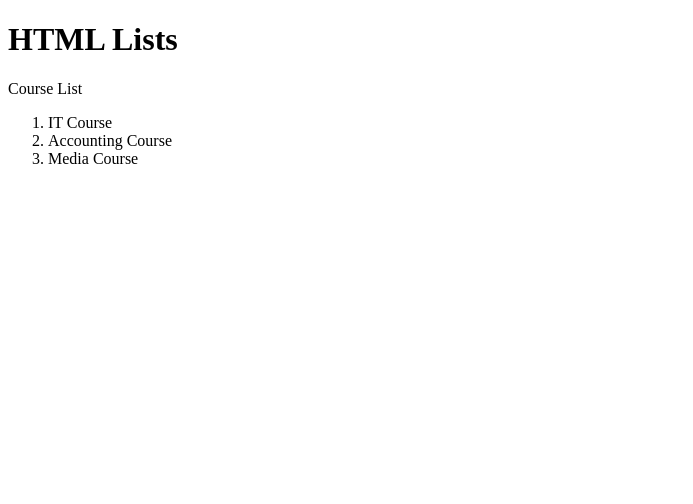
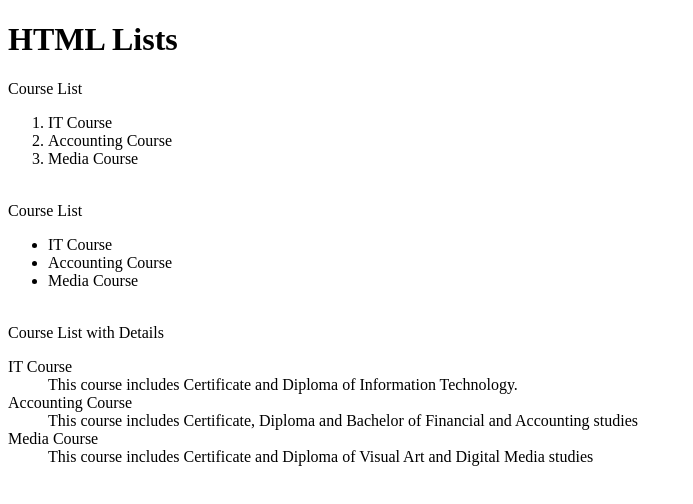
Before and after one commit to Snopel/MP-WEB505-506, a plain HTML site: page week1/part2/lists.html in a window 1280 px wide. Shown: the whole page, without its empty margins (0-693 px from the left). Drawn offline with Linux system fonts and the light colour scheme.

Commit message:
Finished up Lists and Image exercises

```diff
--- a/week1/part2/lists.html
+++ b/week1/part2/lists.html
@@ -11,7 +11,23 @@
 			<li>Accounting Course</li>
 			<li>Media Course</li>
 		</ol>
-
+		<br/>
+		Course List
+		<ul> <!-- Unordered List -->
+			<li>IT Course</li> <!-- List elements. Will be displayed as dot points -->
+			<li>Accounting Course</li>
+			<li>Media Course</li>
+		</ul>
+		<br/>
+		Course List with Details
+		<dl> <!-- Description List -->
+			<dt>IT Course</dt> <!-- Description Details -->
+				<dd>This course includes Certificate and Diploma of Information Technology.</dd> <!-- Description. Indents below the details -->
+			<dt>Accounting Course</dt>
+				<dd>This course includes Certificate, Diploma and Bachelor of Financial and Accounting studies</dd>
+			<dt>Media Course</dt>
+				<dd>This course includes Certificate and Diploma of Visual Art and Digital Media studies</dd>
+		</dl>
 
 
 	</body>
```
Also changed, not shown: week1/part2/insertimages.html (added, +17 -0 lines), week1/part2/images/kingsbrand.png (added), week1/part2/images/vesselmoth.png (added).
